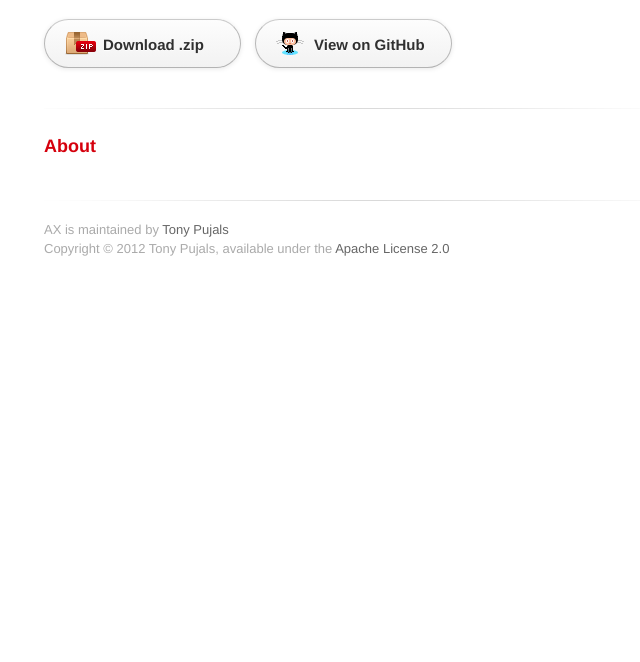
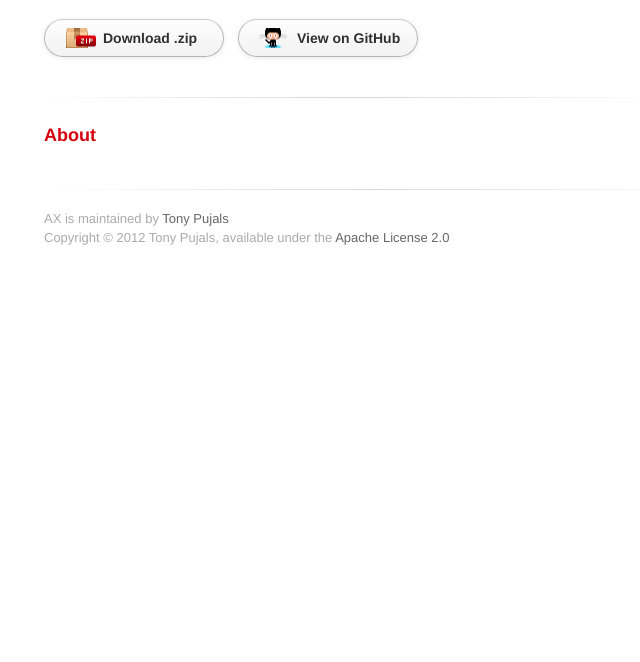
Before and after one commit to subfuzion/ax, a plain HTML site: page index.html in a window 1280 px wide. Shown: the part 138-800 px from the top of the page, without its empty margins (286-926 px from the left). Drawn offline with Linux system fonts and the light colour scheme; a web font is replaced by a local one.

Commit message:
Updated button style

```diff
--- a/stylesheets/stylesheet.css
+++ b/stylesheets/stylesheet.css
@@ -103,21 +103,21 @@ header h2 {
 }
 
 a.button {
-  -moz-border-radius: 30px;
-  -webkit-border-radius: 30px;
-  border-radius: 30px;
+  -moz-border-radius: 22px;
+  -webkit-border-radius: 22px;
+  border-radius: 22px;
   border-top: solid 1px #cbcbcb;
   border-left: solid 1px #b7b7b7;
   border-right: solid 1px #b7b7b7;
   border-bottom: solid 1px #b3b3b3;
   color: #303030;
-  line-height: 25px;
+  line-height: 20px;
   font-weight: bold;
-  font-size: 15px;
-  padding: 12px 8px 12px 8px;
+  font-size: 14px;
+  padding: 8px 8px 8px 8px;
   display: block;
   float: left;
-  width: 179px;
+  width: 162px;
   margin-right: 14px;
   background: #fdfdfd; /* Old browsers */
   background: -moz-linear-gradient(top,  #fdfdfd 0%, #f2f2f2 100%); /* FF3.6+ */
@@ -149,7 +149,7 @@ a.button:hover {
 a.button span {
   padding-left: 50px;
   display: block;
-  height: 23px;
+  height: 20px;
 }
 
 #download-zip span {
```
